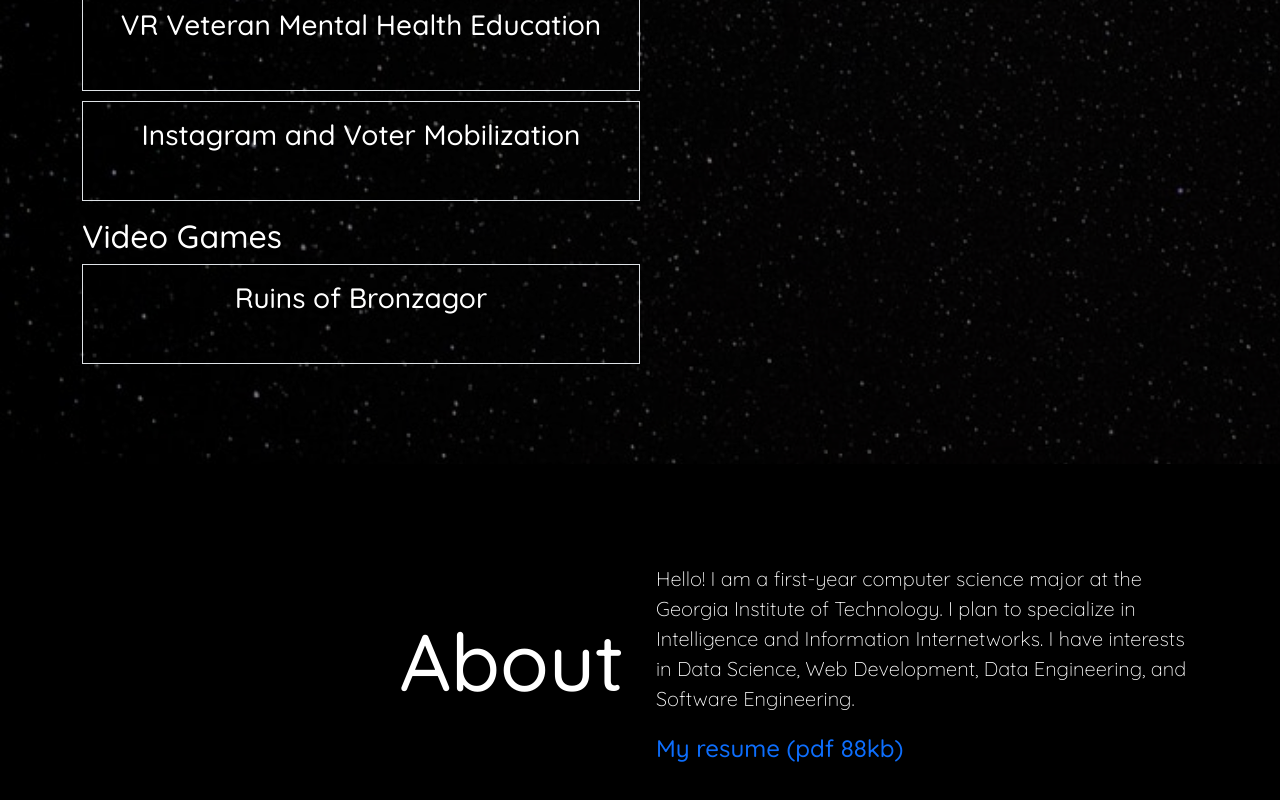
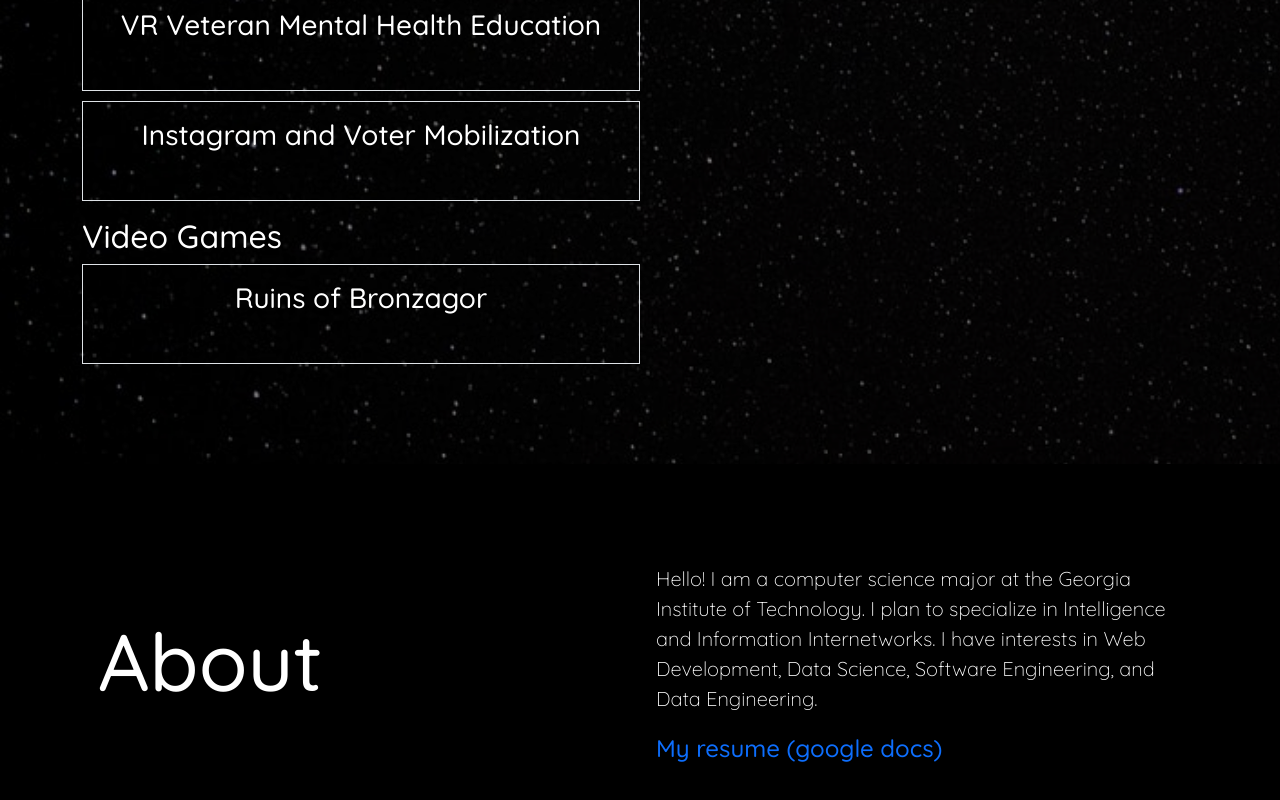
Before and after one commit to RichardZhangCS/RichardZhangCS.github.io, a React (Create React App) app: page / in a window 1280 px wide. Shown: the part 1710-2510 px from the top of the page. Built offline with nearby package versions, Linux system fonts and the light colour scheme.

Commit message:
Updated links and descriptions

```diff
--- a/src/AboutSection.js
+++ b/src/AboutSection.js
@@ -1,5 +1,4 @@
 import "./AboutSection.css";
-import resume from "./assets/resume.pdf";
 import Aos from "aos";
 import "aos/dist/aos.css";
 import { useEffect } from "react";
@@ -16,24 +15,24 @@ export default React.forwardRef(function AboutSection(props, ref) {
           data-aos="fade-right"
           className="w-50 d-inline-block align-self-center about-title-container"
         >
-          <h1 className="section-title me-3 text-end">About</h1>
+          <h1 className="section-title ms-3 text-start">About</h1>
         </div>
         <div
           data-aos="fade-left"
           className="w-50 ps-3 about-description-container"
         >
           <p className="lead">
-          Hello! I am a first-year computer science major at the Georgia Institute of Technology.
-          I plan to specialize in Intelligence and Information Internetworks. I have interests in Data Science,
-          Web Development, Data Engineering, and Software Engineering.
+          Hello! I am a computer science major at the Georgia Institute of Technology.
+          I plan to specialize in Intelligence and Information Internetworks. I have interests in Web Development,
+          Data Science, Software Engineering, and Data Engineering.
           </p>
           <a
-            href={resume}
+            href="https://docs.google.com/document/d/1OMX6UEIwx9TG_q5yk14_mFCONAt-qrw6xOukXa0AM0s/"
             target="_blank"
             rel="noopener noreferrer"
             className="download-link"
           >
-            My resume (pdf 88kb)
+            My resume (google docs)
           </a>
         </div>
       </div>
--- a/src/HomeSection.js
+++ b/src/HomeSection.js
@@ -24,7 +24,7 @@ export default React.forwardRef(function HomeSection(props, ref) {
               <i className="fa fa-linkedin text-white"></i>
             </a>
             <a
-              href="https://github.com/RichardZhangCS/"
+              href="https://github.com/RichardZhangRZ/"
               target="_blank"
               rel="noopener noreferrer"
             >
--- a/src/ProjectsSection.js
+++ b/src/ProjectsSection.js
@@ -1,5 +1,6 @@
 import "./ProjectsSection.css";
-import pdfFile from "./assets/instagram_voter.pdf";
+import instagramPdfFile from "./assets/instagram_voter.pdf";
+import vrPdfFile from "./assets/vr_research_paper.pdf";
 import Aos from "aos";
 import "aos/dist/aos.css";
 import { useEffect } from "react";
@@ -39,9 +40,9 @@ export default React.forwardRef(function ProjectsSection(props, ref) {
   const research = [
     createProjectObj(
       "VR Veteran Mental Health Education",
-      "https://mymysteryprojects.com/assets/files/SDG4.pdf"
+      vrPdfFile
     ),
-    createProjectObj("Instagram and Voter Mobilization", pdfFile),
+    createProjectObj("Instagram and Voter Mobilization", instagramPdfFile),
   ];
   const videoGames = [
     createProjectObj(
@@ -70,13 +71,13 @@ export default React.forwardRef(function ProjectsSection(props, ref) {
             data-aos-delay="65"
             className="project-container text-center"
           >
-            {dataRelatedProjects.map((project, index) => (
+            {dataRelatedProjects.map((project) => (
               <div
                 className="p-3 border project-button"
                 onClick={() => {
                   window.open(project.link, "_blank");
                 }}
-                key={index}
+                key={project.title}
               >
                 <h3 className="">{project.title}</h3>
                 {project.current && <p>Work in Progress</p>}
@@ -91,13 +92,13 @@ export default React.forwardRef(function ProjectsSection(props, ref) {
             data-aos-delay="65"
             className="project-container text-center"
           >
-            {fullStackWebApps.map((project, index) => (
+            {fullStackWebApps.map((project) => (
               <div
                 className="p-3 border project-button"
                 onClick={() => {
                   window.open(project.link, "_blank");
                 }}
-                key={index}
+                key={project.title}
               >
                 <h3 className="">{project.title}</h3>
                 {project.current && <p>Work in Progress</p>}
@@ -112,13 +113,13 @@ export default React.forwardRef(function ProjectsSection(props, ref) {
             data-aos-delay="95"
             className="project-container text-center"
           >
-            {research.map((project, index) => (
+            {research.map((project) => (
               <div
                 className="p-3 border project-button"
                 onClick={() => {
                   window.open(project.link, "_blank");
                 }}
-                key={index}
+                key={project.title}
               >
                 <h3 className="">{project.title}</h3>
                 {project.current && <p>Work in Progress</p>}
@@ -133,13 +134,13 @@ export default React.forwardRef(function ProjectsSection(props, ref) {
             data-aos-delay="125"
             className="project-container text-center"
           >
-            {videoGames.map((project, index) => (
+            {videoGames.map((project) => (
               <div
                 className="p-3 border project-button"
                 onClick={() => {
                   window.open(project.link, "_blank");
                 }}
-                key={index}
+                key={project.title}
               >
                 <h3 className="">{project.title}</h3>
                 {project.current && <p>Work in Progress</p>}
```
Also changed, not shown: 2 other files (tests, documents, lock files or other folders).
